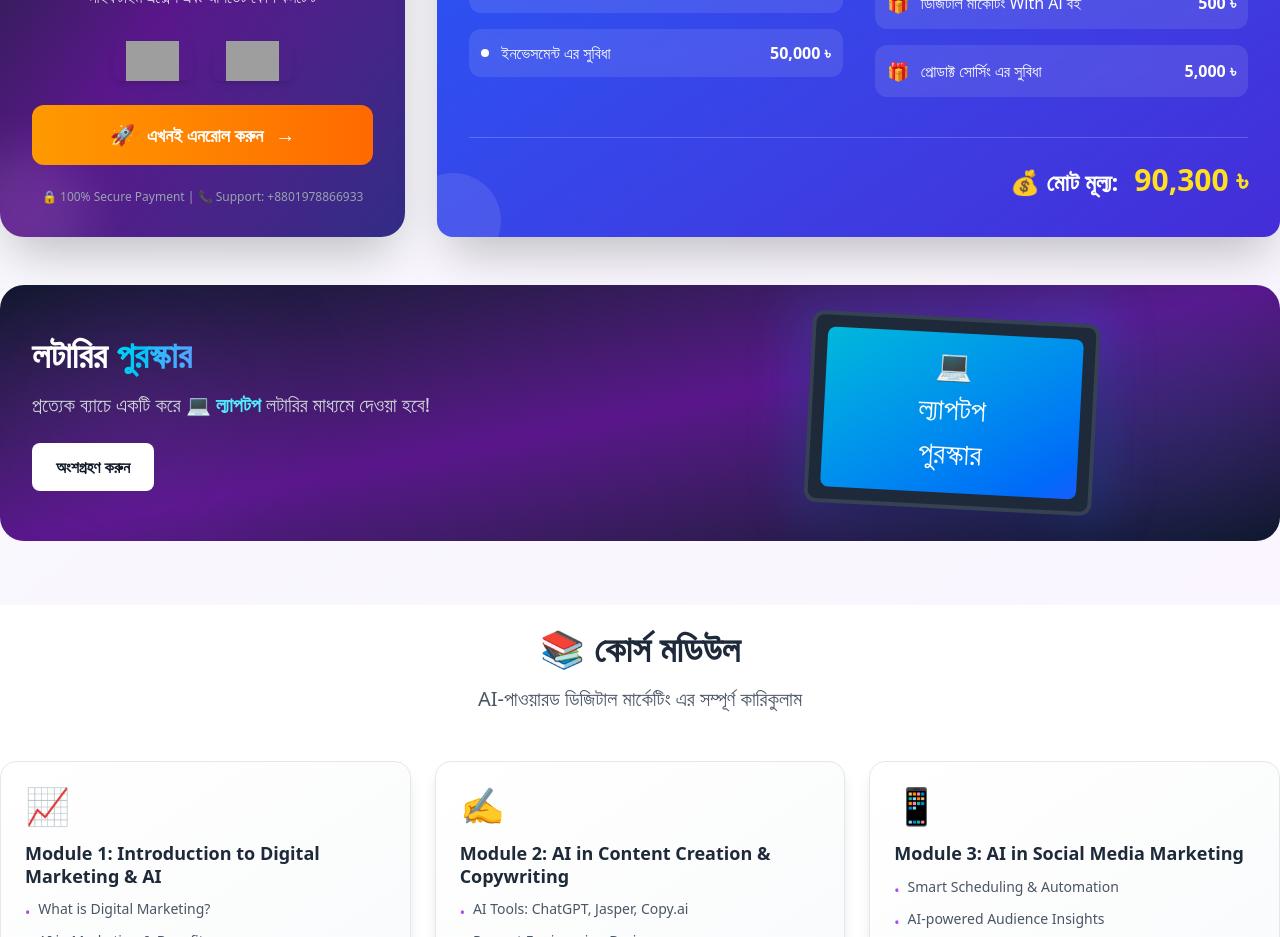
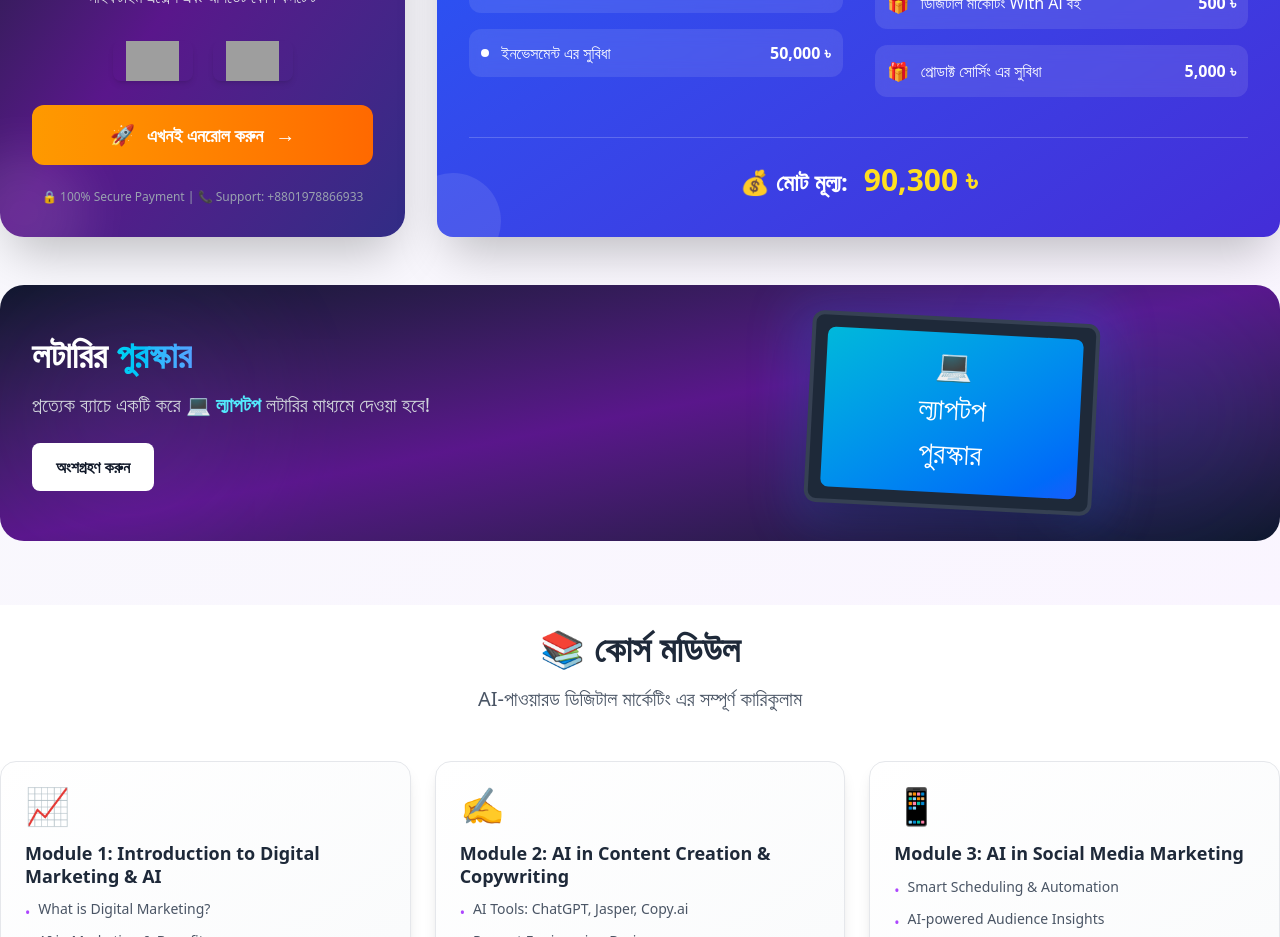
Before and after one commit to Complate-Project/React_Ecommerce, a React (Vite) app in the folder Digital Marketing with ai/: page / in a window 1280 px wide. Shown: the part 1440-2377 px from the top of the page. Built offline with nearby package versions, Linux system fonts and the light colour scheme; grey boxes are pictures that could not be loaded.

Commit message:
design update

```diff
--- a/Digital Marketing with ai/src/Components/MainSection.jsx
+++ b/Digital Marketing with ai/src/Components/MainSection.jsx
@@ -345,7 +345,7 @@ const MainSection = () => {
                 </div>
 
                 {/* Total Calculation */}
-                <div className="pt-6 border-t border-white/20 flex justify-end  items-end gap-4">
+                <div className="pt-6 border-t border-white/20 flex justify-center items-end gap-4">
                   <h4 className="text-xl sm:text-2xl font-bold flex items-center gap-2">
                     💰 মোট মূল্য:
                   </h4>
```
